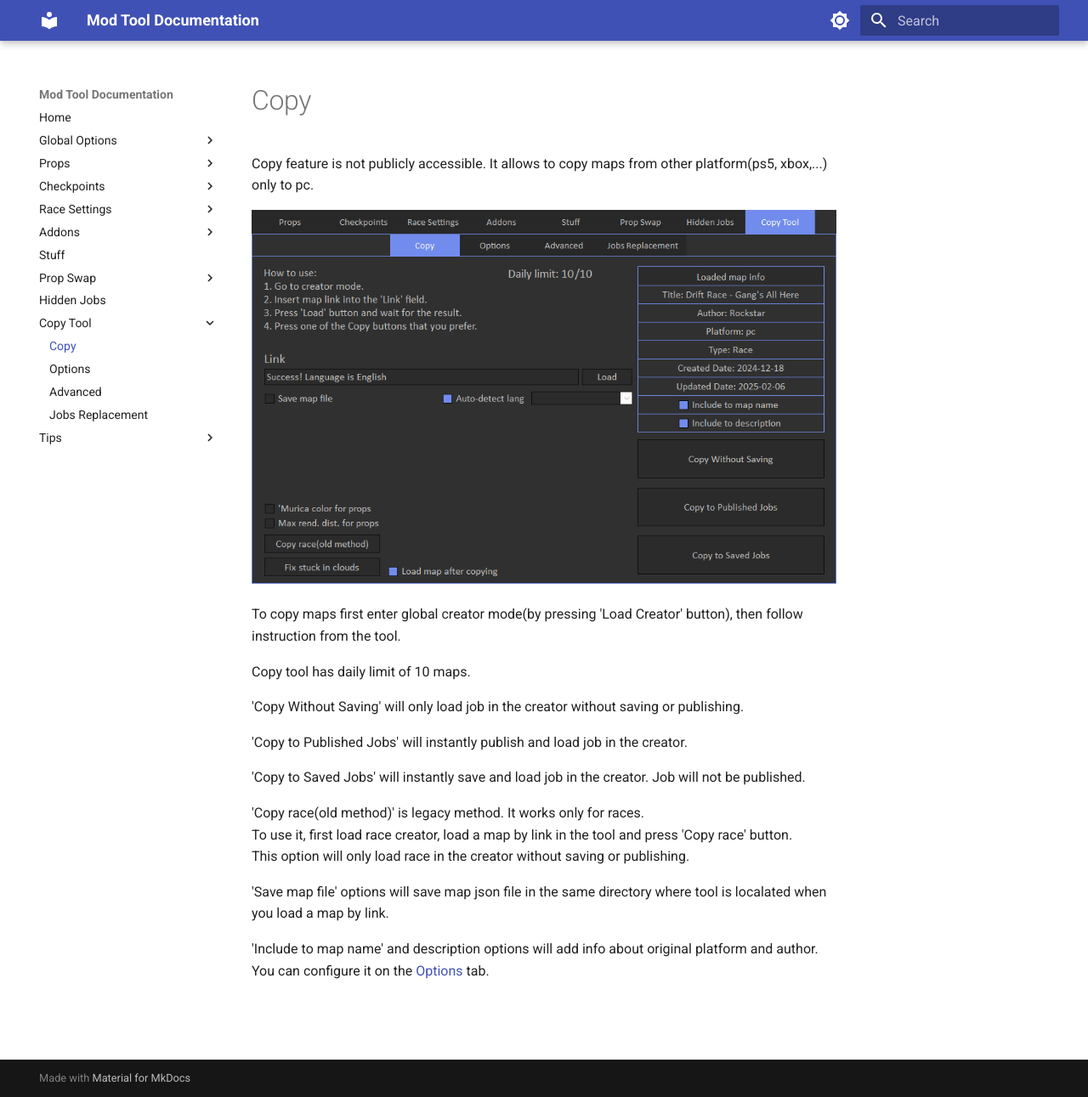
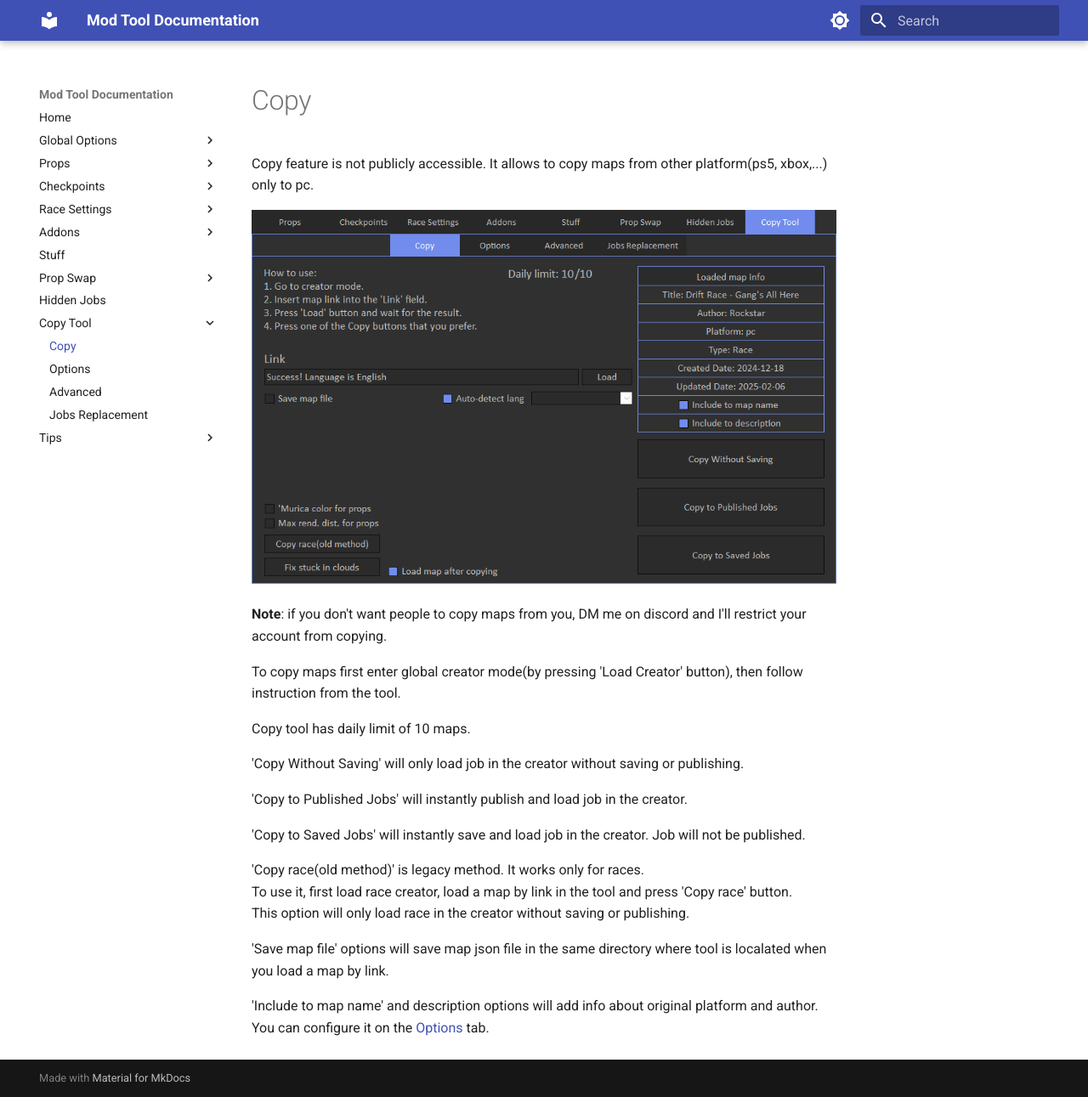
Before and after one commit to Oleg52/ModToolDocs, an MkDocs documentation site: the page built from docs/copy-tool/copy/overview.md, in a window 1280 px wide and 1291 px high. Shown: the whole window at 85% size. Built offline with MkDocs 1.6.1 and Material for MkDocs 9.7.7, drawn with Linux system fonts in a browser that asks for light colours.

Commit message:
update copy page

```diff
--- a/docs/copy-tool/copy/overview.md
+++ b/docs/copy-tool/copy/overview.md
@@ -3,6 +3,8 @@
 Copy feature is not publicly accessible. It allows to copy maps from other platform(ps5, xbox,...) only to pc.
 
 ![Img1](../../assets/images/copy-tool/img01.png)
+
+**Note**: if you don't want people to copy maps from you, DM me on discord and I'll restrict your account from copying.
 
 To copy maps first enter global creator mode(by pressing 'Load Creator' button), then follow instruction from the tool.
 
```
